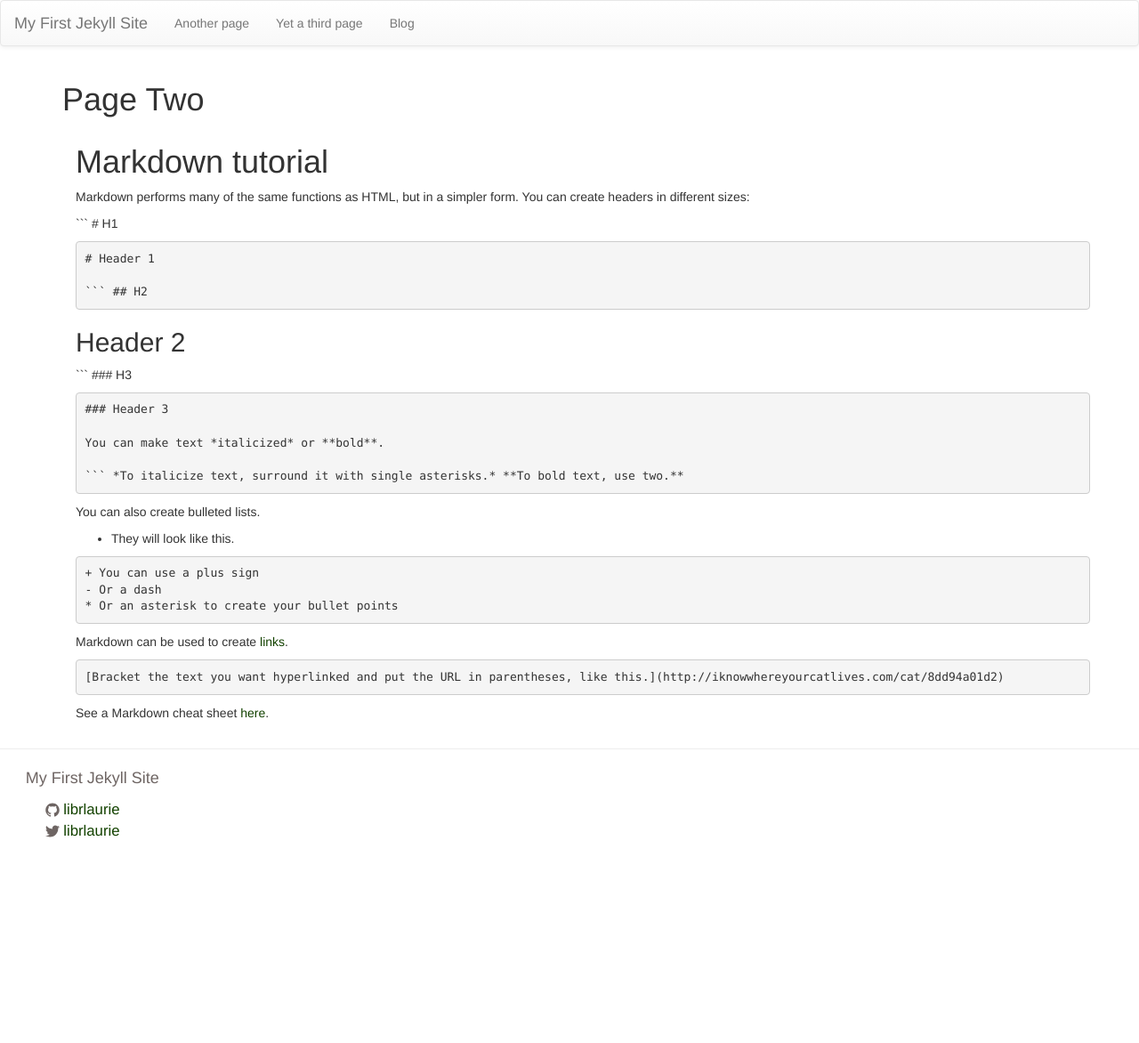
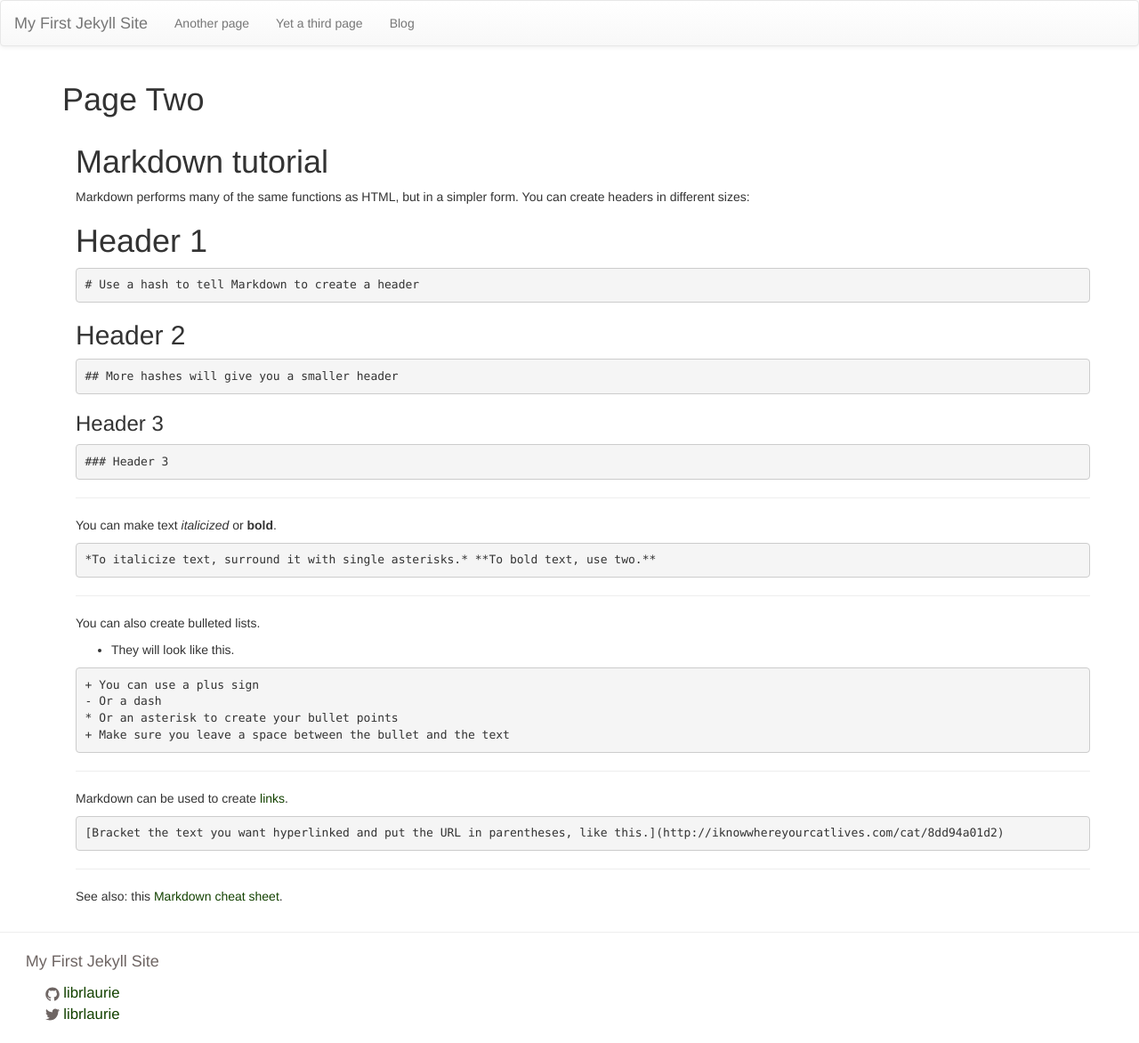
Before and after one commit to dsfellows/myfirstjekyll, a Jekyll site: the page built from pagetwo.markdown, in a window 1280 px wide. Shown: the whole page at 89% size. Built offline with Jekyll 4.4.1, drawn with Linux system fonts in a browser that asks for light colours; before the commit the page ends 966 px from its top, so only the background shows below that.

Commit message:
update markdown cheat sheet and formatting

````diff
--- a/pagetwo.markdown
+++ b/pagetwo.markdown
@@ -8,31 +8,47 @@ permalink: /pagetwo/
 
 Markdown performs many of the same functions as HTML, but in a simpler form. You can create headers in different sizes:
 
-``` # H1
-```
 # Header 1
 
-``` ## H2
 ```
+# Use a hash to tell Markdown to create a header
+```
+
 ## Header 2
 
-``` ### H3
+```
+## More hashes will give you a smaller header
+```
+
+### Header 3
+
 ```
 ### Header 3
+```
+
+---
 
 You can make text *italicized* or **bold**.
 
-``` *To italicize text, surround it with single asterisks.* **To bold text, use two.**
+```
+*To italicize text, surround it with single asterisks.* **To bold text, use two.**
 ```
 
+---
+
 You can also create bulleted lists.
+
 + They will look like this.
+
 
 ```
 + You can use a plus sign
 - Or a dash
 * Or an asterisk to create your bullet points
++ Make sure you leave a space between the bullet and the text
 ```
+
+---
 
 Markdown can be used to create [links](http://iknowwhereyourcatlives.com/cat/8dd94a01d2).
 
@@ -40,4 +56,6 @@ Markdown can be used to create [links](http://iknowwhereyourcatlives.com/cat/8dd
 [Bracket the text you want hyperlinked and put the URL in parentheses, like this.](http://iknowwhereyourcatlives.com/cat/8dd94a01d2)
 ```
 
-See a Markdown cheat sheet [here](https://github.com/adam-p/markdown-here/wiki/Markdown-Cheatsheet).
+---
+
+See also: this [Markdown cheat sheet](https://github.com/adam-p/markdown-here/wiki/Markdown-Cheatsheet).
````
Also changed, not shown: README.md.
